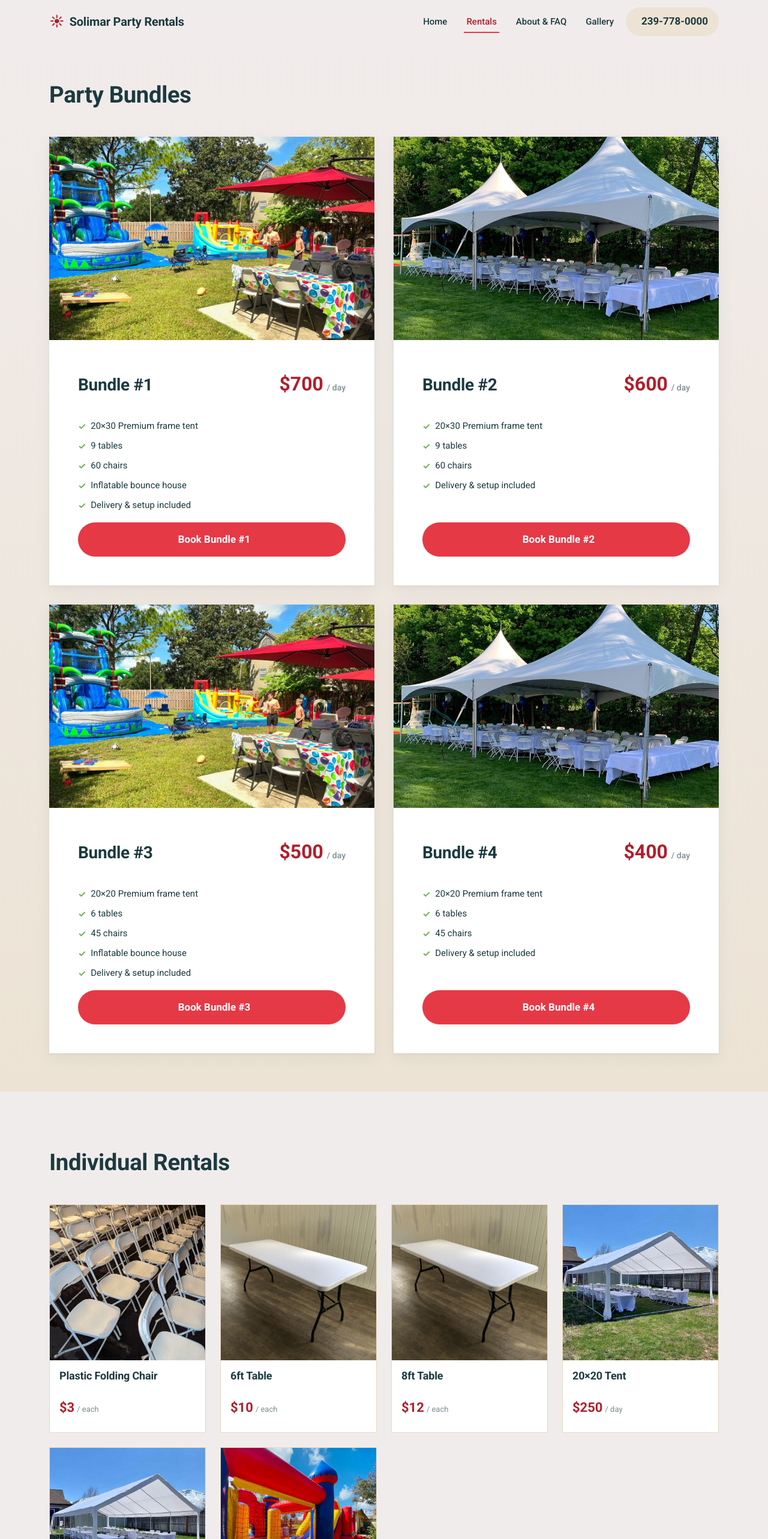
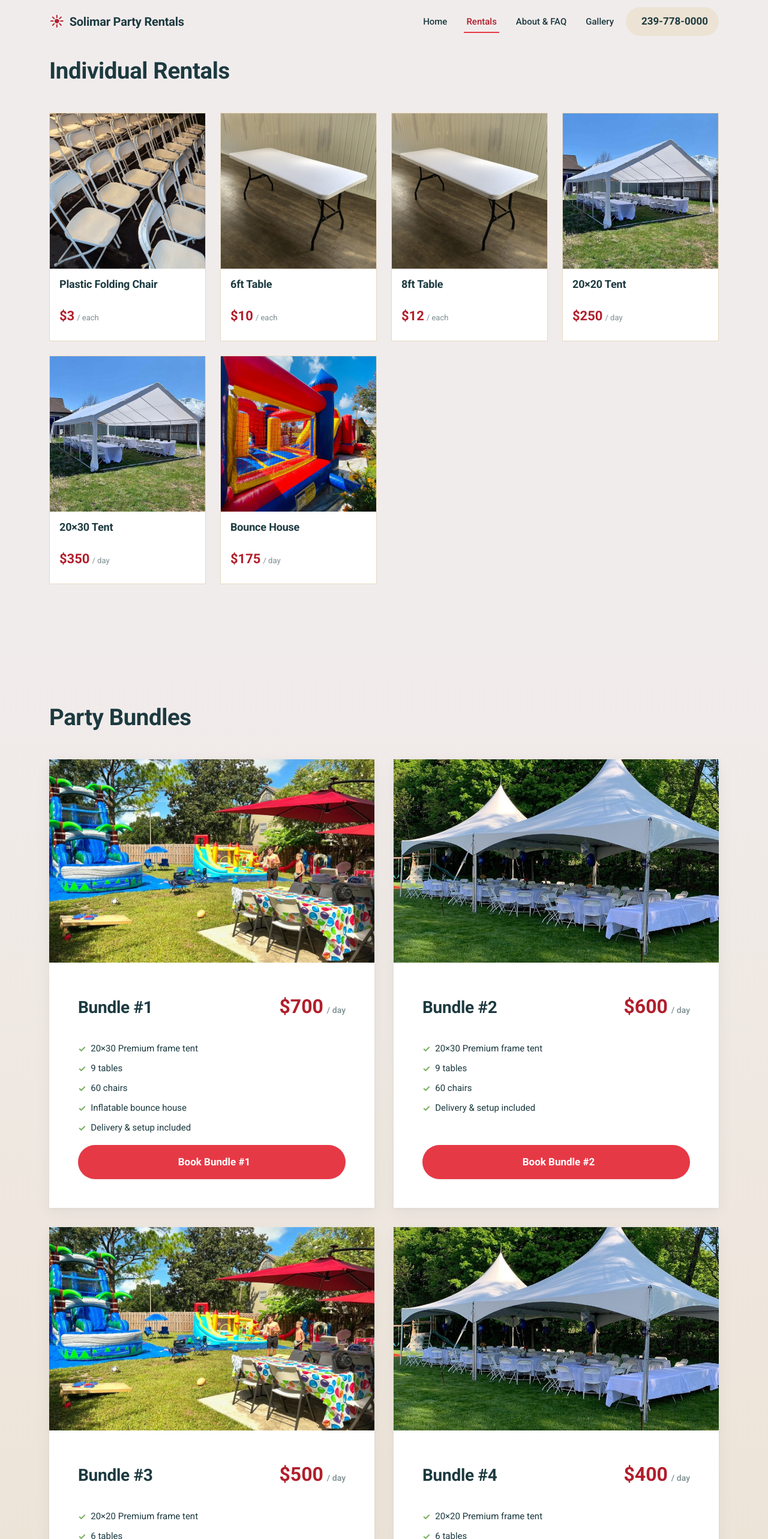
Before and after one commit to Marvin3742/rental-company-website, a React (Vite) app: page /rentals in a window 1280 px wide. Shown: the top 2566 px of the page at 60% size. Built offline with nearby package versions, Linux system fonts and the light colour scheme.

Commit message:
rentals page

```diff
--- a/src/pages/RentalsPage.jsx
+++ b/src/pages/RentalsPage.jsx
@@ -16,7 +16,22 @@ export default function RentalsPage() {
         path="/rentals"
       />
 
-      {/* Bundles first — the headline offer */}
+      {/* Individual rentals */}
+      <section className="rentals-items" id="individual-rentals">
+        <Container>
+          <SectionHeading
+            eyebrow={rentalsPageContent.itemsSection.eyebrow}
+            title={rentalsPageContent.itemsSection.title}
+          />
+          <div className="rentals-items__grid">
+            {inventory.map((item) => (
+              <InventoryCard key={item.id} item={item} />
+            ))}
+          </div>
+        </Container>
+      </section>
+
+      {/* Bundles */}
       <section className="rentals-bundles">
         <Container>
           <SectionHeading
@@ -26,21 +41,6 @@ export default function RentalsPage() {
           <div className="rentals-bundles__grid">
             {bundles.map((b) => (
               <BundleCard key={b.id} bundle={b} featured />
-            ))}
-          </div>
-        </Container>
-      </section>
-
-      {/* Individual rentals — secondary by design */}
-      <section className="rentals-items">
-        <Container>
-          <SectionHeading
-            eyebrow={rentalsPageContent.itemsSection.eyebrow}
-            title={rentalsPageContent.itemsSection.title}
-          />
-          <div className="rentals-items__grid">
-            {inventory.map((item) => (
-              <InventoryCard key={item.id} item={item} />
             ))}
           </div>
         </Container>
```
